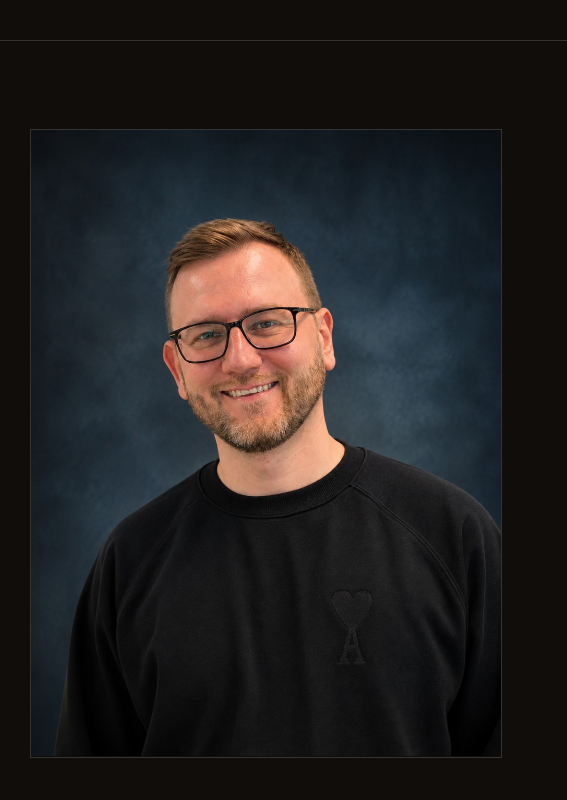
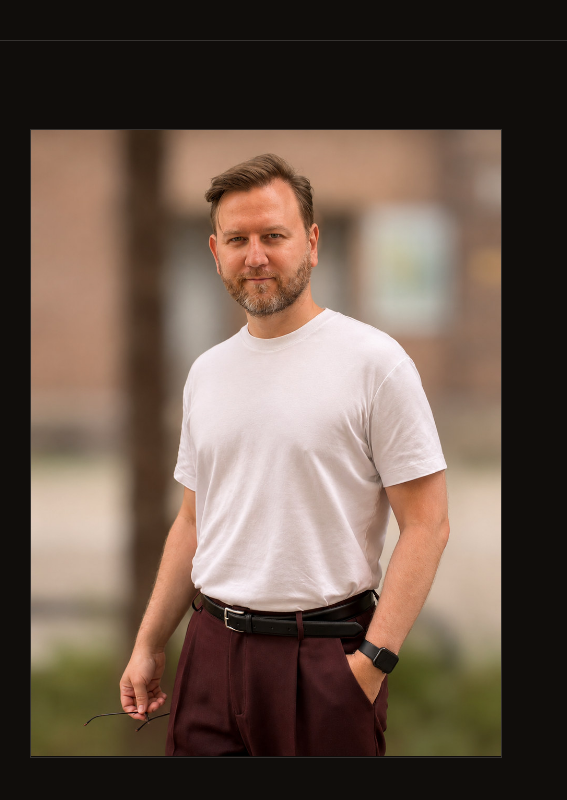
Before and after one commit to pzaryaev-cmd/petrsamarov.com, a plain HTML site: page petrsamarov_landing/index.html in a window 1280 px wide. Shown: the part 5880-6680 px from the top of the page, 0-567 px from the left. Drawn offline with Linux system fonts and the light colour scheme; a script that the page names is missing.

Commit message:
Update author portrait (#10)
* Switch author photo to November portrait

* Add files via upload

```diff
--- a/petrsamarov_landing/index.html
+++ b/petrsamarov_landing/index.html
@@ -357,7 +357,7 @@
 
       <img
         class="author-photo"
-        src="assets/author-portrait-2026.jpg"
+        src="assets/author-portrait-nov2026.jpg"
         alt="Petr Samarov"
       >
 
```
Also changed, not shown: petrsamarov_landing/assets/author-portrait-nov2026.jpg (added).
